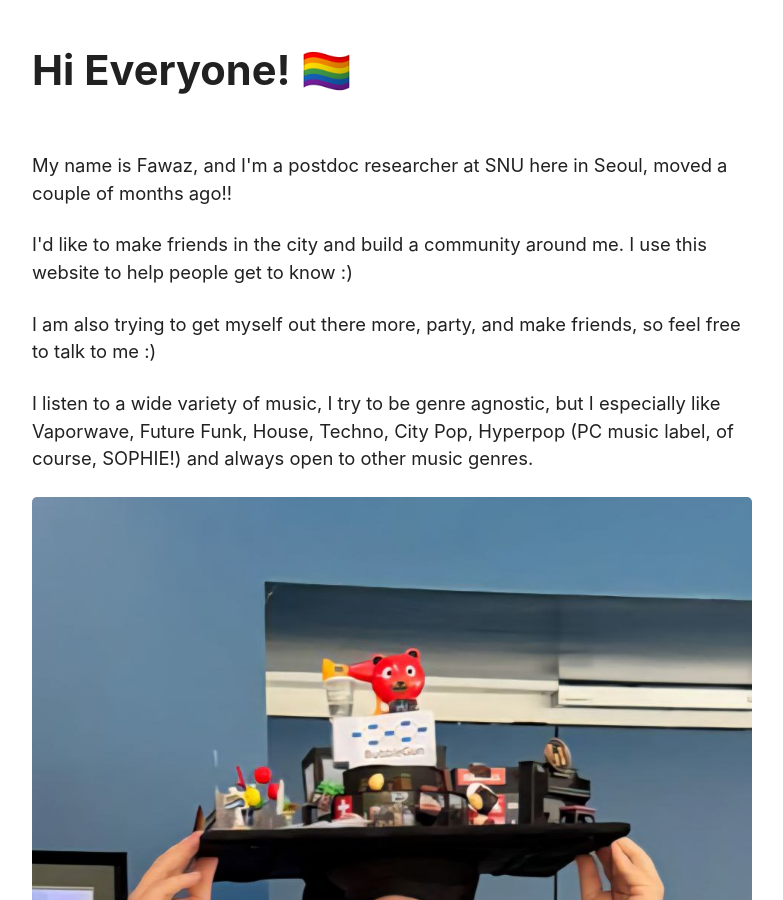
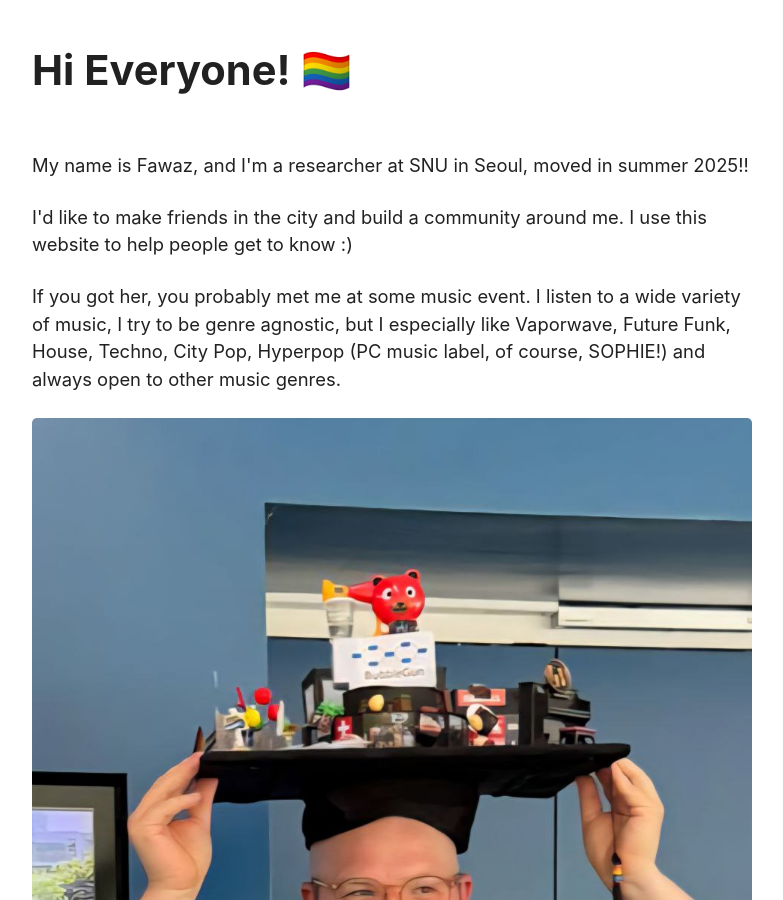
Before and after one commit to fawaz-dabbaghieh/fawaz-dabbaghieh.github.io, a Jekyll site: the page korea/me.html, which Jekyll copies as it is, in a window 1280 px wide and 900 px high. Shown: the whole window, without its empty margins (248-1031 px from the left). Built offline with Jekyll 4.4.1, drawn with Linux system fonts in a browser that asks for light colours; some of the changed text lies outside the part shown.

Commit message:
Update me.html

```diff
--- a/korea/me.html
+++ b/korea/me.html
@@ -11,10 +11,9 @@
 <body>
     <h2>Hi Everyone! &#127987;&#65039;&#8205;&#127752;</strong></h2>
     <div>
-        <p>My name is Fawaz, and I'm a postdoc researcher at SNU here in Seoul, moved a couple of months ago!!</p>
+        <p>My name is Fawaz, and I'm a researcher at SNU in Seoul, moved in summer 2025!!</p>
         <p>I'd like to make friends in the city and build a community around me. I use this website to help people get to know :)</p>
-        <p>I am also trying to get myself out there more, party, and make friends, so feel free to talk to me :)</p>
-        <p>I listen to a wide variety of music, I try to be genre agnostic, but I especially like Vaporwave, Future Funk, House, Techno, City Pop, Hyperpop (PC music label, of course, SOPHIE!) and always open to other music genres.</p>
+        <p> If you got her, you probably met me at some music event. I listen to a wide variety of music, I try to be genre agnostic, but I especially like Vaporwave, Future Funk, House, Techno, City Pop, Hyperpop (PC music label, of course, SOPHIE!) and always open to other music genres.</p>
     </div>
 
     <div class="flex-row-to-column">
@@ -30,7 +29,7 @@
 
         <figure class="flex-item">
             <img src="images/kimchi.jpeg" alt="kimchi my cat">
-            <figcaption>My lovely cat Kimchi. She moved to a better forever home in Germany and was not able to move her with me :(</figcaption>
+            <figcaption>My lovely cat Kimchi. She lives in Germany at the moment as I was not able to move her with me yet :(</figcaption>
         </figure>
 
     </div>
```
